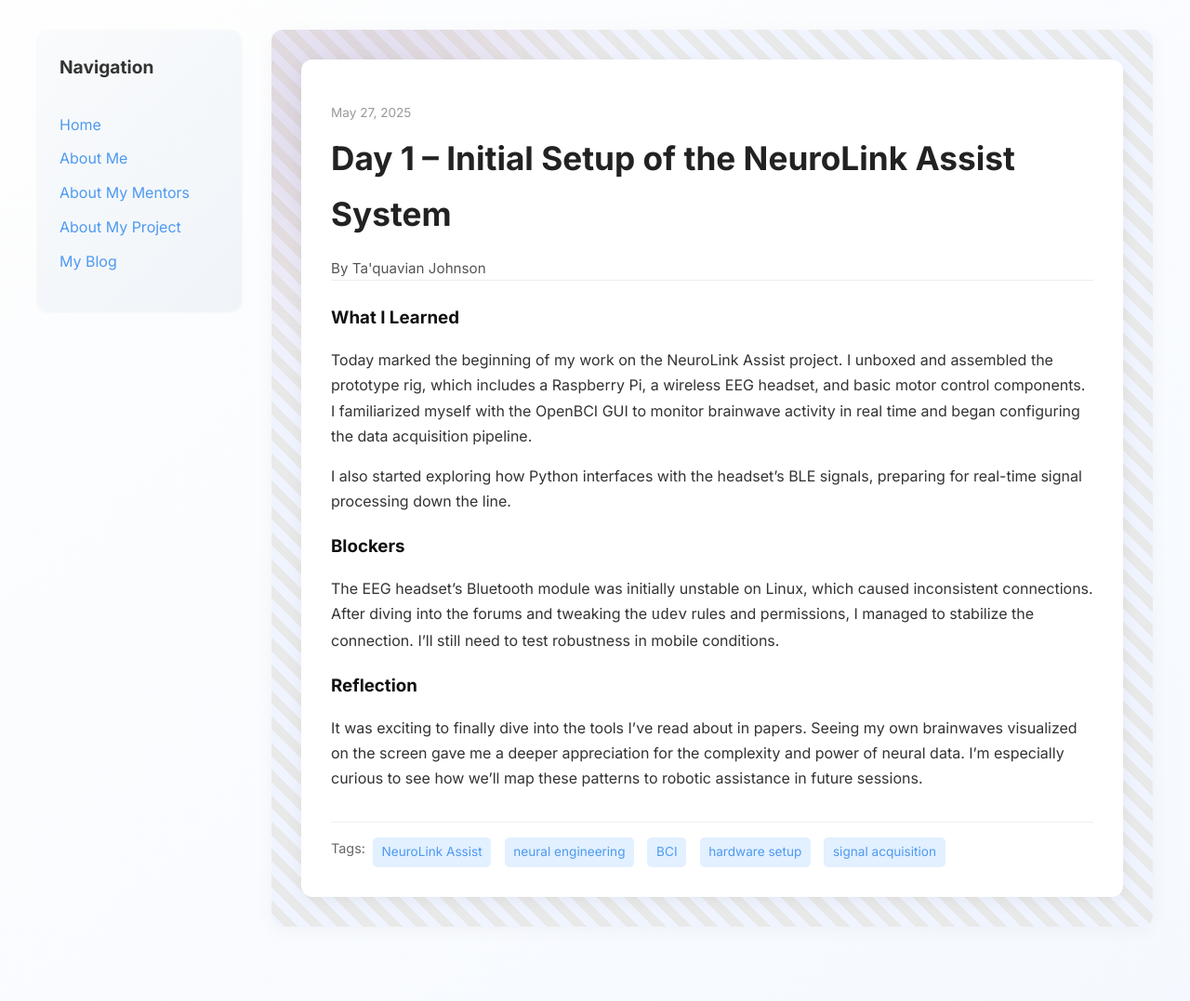
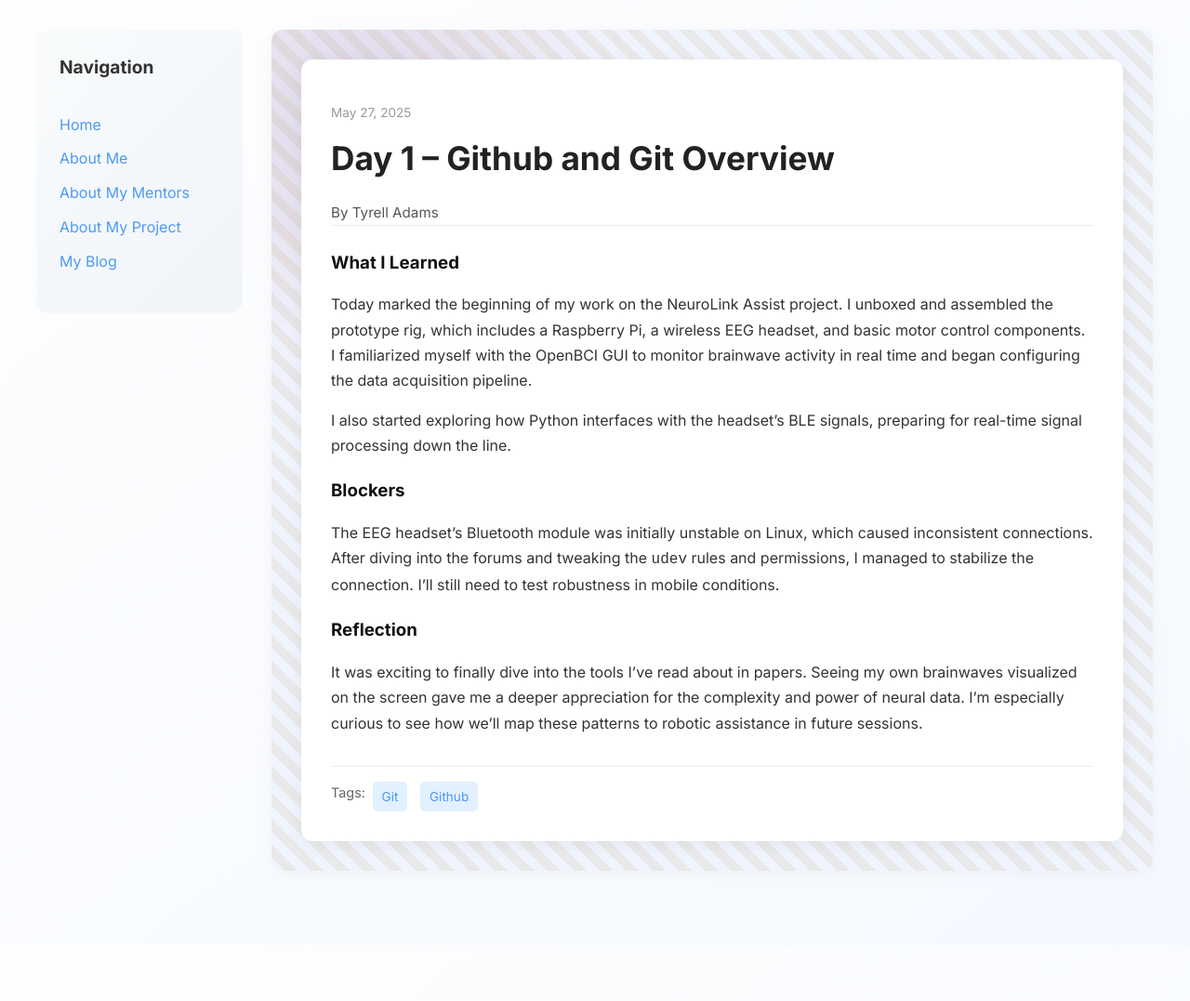
Before and after one commit to Tyrell-Adams/Tyrell-Adams.github.io, a Jekyll site: the page built from _posts/2025-05-27-day-1.md, in a window 1280 px wide. Shown: the whole page at 93% size. Built offline with Jekyll 4.4.1, drawn with Linux system fonts in a browser that asks for light colours; after the commit the page ends 1017 px from its top, so only the background shows below that.

Commit message:
Update 2025-05-27-day-1.md

```diff
--- a/_posts/2025-05-27-day-1.md
+++ b/_posts/2025-05-27-day-1.md
@@ -1,10 +1,10 @@
 ---
 layout: post
-title: "Day 1 – Initial Setup of the NeuroLink Assist System"
+title: "Day 1 – Github and Git Overview"
 date: 2025-05-27
-author: Ta'quavian Johnson
+author: Tyrell Adams
 permalink: /day1.html
-tags: ["NeuroLink Assist", "neural engineering", "BCI", "hardware setup", "signal acquisition"]
+tags: ["Git", "Github"]
 
 what_i_learned: |
   Today marked the beginning of my work on the NeuroLink Assist project. I unboxed and assembled the prototype rig, which includes a Raspberry Pi, a wireless EEG headset, and basic motor control components. I familiarized myself with the OpenBCI GUI to monitor brainwave activity in real time and began configuring the data acquisition pipeline.
```
